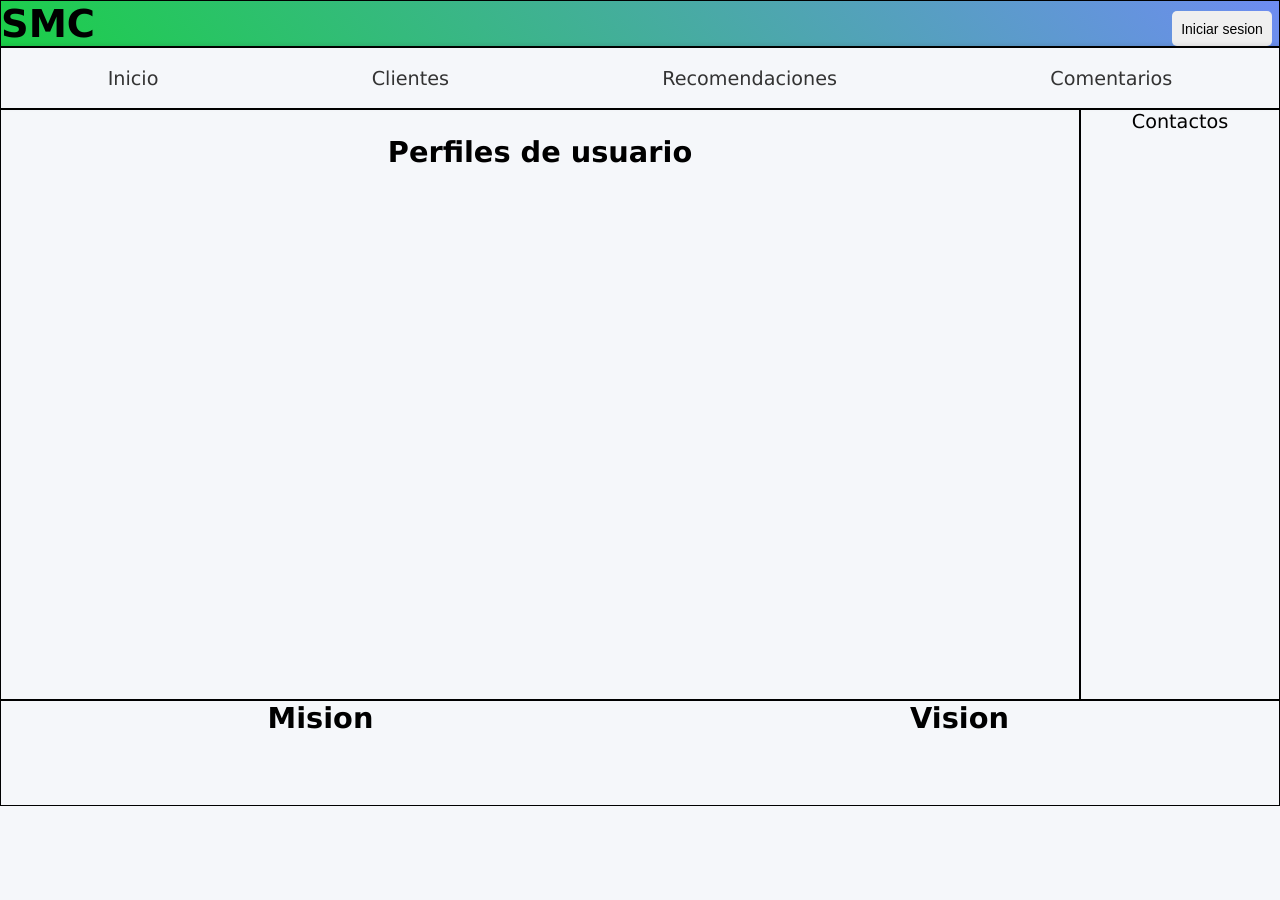
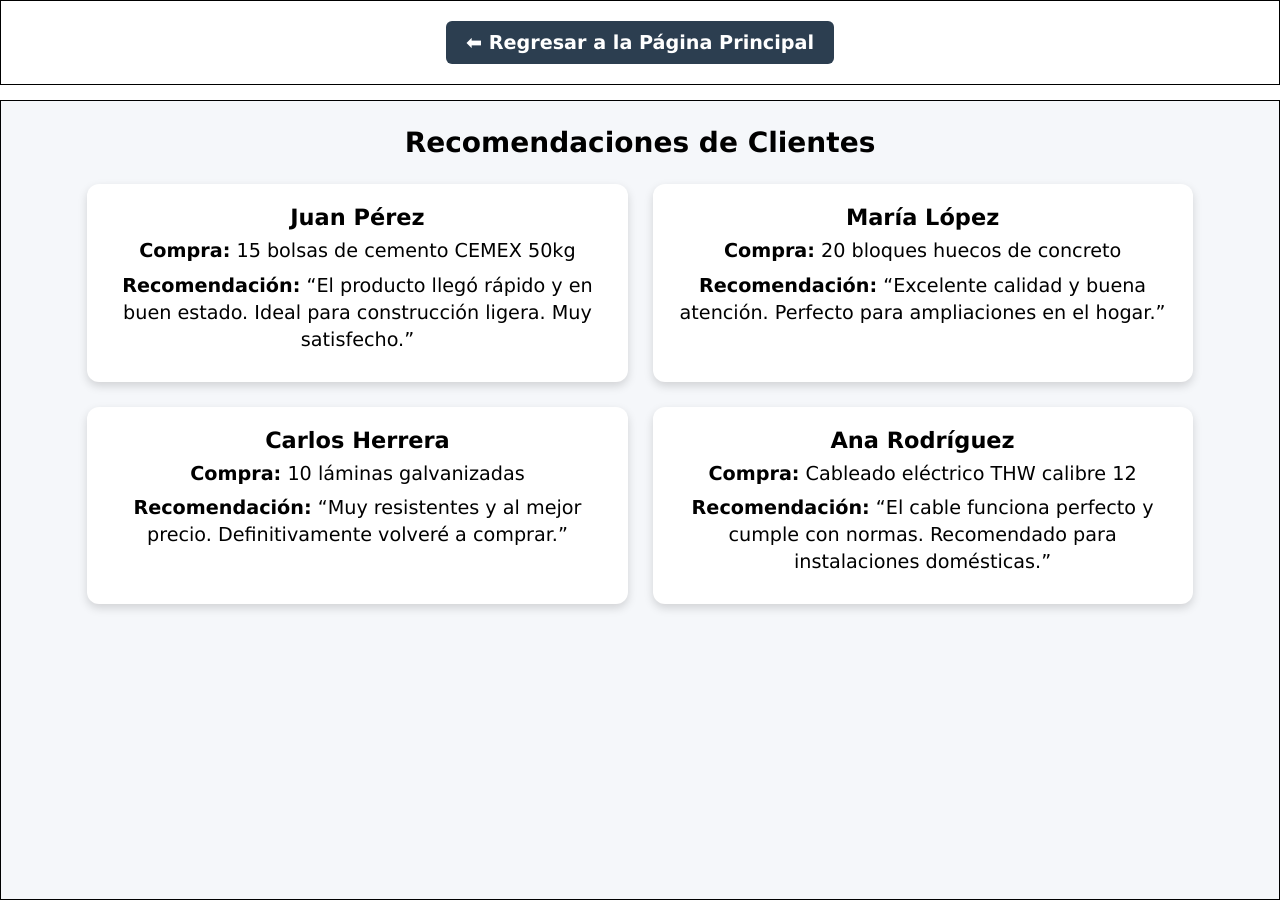
Before and after one commit to KebnarFB/SMC, a PHP site: page /Tabs/Recommends.html in a window 1280 px wide. Before the commit the page ends 806 px from the top, so only its background shows below. Run offline with PHP 8.4, Linux system fonts and the light colour scheme.

Commit message:
recomendaciones hecho

```diff
--- a/Backend/conexion.php
+++ b/Backend/conexion.php
@@ -1,6 +1,6 @@
 <?php
-$host = "100.113.115.21";
-$user = "remote";
+$host = "127.0.0.1";
+$user = "root";
 $pwd= "";
 $db = "smc_db";
 
--- /dev/null
+++ b/Frontend/Styles/recommends.css
@@ -0,0 +1,55 @@
+/* --- Recommends.css (solo para esta página) --- */
+
+/* Ocupa toda la pantalla */
+body.Design {
+    display: block !important;
+    margin: 0;
+    padding: 0;
+    width: 100%;
+    min-height: 100vh;
+}
+
+/* MAIN full */
+.main {
+    width: 100% !important;
+    min-height: 100vh !important;
+    padding: 40px;
+    box-sizing: border-box;
+}
+
+/* Ocultar la barra derecha SOLO en esta página */
+.right_bar {
+    display: none !important;
+}
+
+/* Tus tarjetas de recomendación */
+.reco-container {
+    display: grid;
+    grid-template-columns: repeat(2, 1fr);
+    gap: 25px;
+    width: 90%;
+    margin: auto;
+}
+
+.reco-card {
+    background: white;
+    padding: 20px;
+    border-radius: 12px;
+    box-shadow: 0 4px 10px rgba(0,0,0,0.15);
+    transition: 0.3s;
+}
+
+.reco-card:hover {
+    transform: translateY(-5px);
+    box-shadow: 0 6px 18px rgba(0,0,0,0.25);
+}
+
+.reco-card h3 {
+    margin-top: 0;
+    text-align: center;
+}
+
+.reco-card p {
+    margin: 8px 0;
+    line-height: 1.4;
+}
--- a/Frontend/pages/Tabs/Recommends.html
+++ b/Frontend/pages/Tabs/Recommends.html
@@ -5,82 +5,81 @@
     <meta charset="UTF-8">
     <meta name="viewport" content="width=device-width, initial-scale=1.0">
     <title>SMC</title>
-    <!-- Carpeta base de las imagenes -->
-    <base href="../Img/">
-    <base href="../Scripts/">
-    <!--Agregamos un logo a la pagina-->
-    <link rel="icon" type="image/x-icon" href="Logo.png" alt="logo"/>
-    <!-- Ponemos estilos externos -->
-    <link rel="stylesheet" href="../../styles/Principal.css">
+    <link rel="stylesheet" href="../../styles/recommends.css">
+    <link rel="stylesheet" href="../../Principal.css">
+
+    <style>
+        /* Centramos título */
+        h2 {
+            text-align: center;
+            font-size: 28px;
+            margin-bottom: 25px;
+        }
+
+        /* Botón regresar */
+        .back-btn {
+            display: inline-block;
+            margin: 20px auto;
+            padding: 10px 20px;
+            background-color: #2c3e50;
+            color: white;
+            text-decoration: none;
+            border-radius: 6px;
+            font-weight: bold;
+            transition: 0.2s ease-in-out;
+        }
+
+        .back-btn:hover {
+            background-color: #1a252f;
+        }
+
+        .back-container {
+            width: 100%;
+            text-align: center;
+            margin-bottom: 15px;
+        }
+    </style>
 </head>
 
 <body class="Design">
-    <!--Creamos el encabezado-->
-    <header class="header">
 
-        <div class="item" id="title">
-                <H1 >SMC</H1>
-        </div>
+    <!-- BOTÓN REGRESAR -->
+    <div class="back-container">
+        <a href="../Homepage.html" class="back-btn">⬅ Regresar a la Página Principal</a>
+    </div>
 
-        <button class="profileSection" id="profile" >
+    <!-- CONTENIDO PRINCIPAL -->
+    <article class="main">
+        <h2>Recomendaciones de Clientes</h2>
 
-                <div>
-                    Iniciar sesion
-                </div>
-        </button>
-    </header>
+        <div class="reco-container">
 
-    <!---Creamos el menu de seleccion-->
-    <nav class="menu">
-        <div class="main-container">
-            <a href="Home.html" class="options" id="home">
-                <img src="../Img/Tabs/Menu.png" alt="Inicio" class="menu-icon">
-                <span class="menu-text">Inicio</span>
-            </a>
+            <div class="reco-card">
+                <h3>Juan Pérez</h3>
+                <p><strong>Compra:</strong> 15 bolsas de cemento CEMEX 50kg</p>
+                <p><strong>Recomendación:</strong> “El producto llegó rápido y en buen estado. Ideal para construcción ligera. Muy satisfecho.”</p>
+            </div>
 
-            <a href="clientes.html" class="options" id="clients">
-                <img src="../Img/Tabs/Clients.png" alt="Clientes" class="menu-icon">
-                <span class="menu-text">Clientes</span>
-            </a>
+            <div class="reco-card">
+                <h3>María López</h3>
+                <p><strong>Compra:</strong> 20 bloques huecos de concreto</p>
+                <p><strong>Recomendación:</strong> “Excelente calidad y buena atención. Perfecto para ampliaciones en el hogar.”</p>
+            </div>
 
-            <a href="Recommends.html" class="options" id="recommend">
-                <img src="../Img/Tabs/Recommends.png" alt="Recomendaciones" class="menu-icon">
-                <span class="menu-text">Recomendaciones</span>
-            </a>
+            <div class="reco-card">
+                <h3>Carlos Herrera</h3>
+                <p><strong>Compra:</strong> 10 láminas galvanizadas</p>
+                <p><strong>Recomendación:</strong> “Muy resistentes y al mejor precio. Definitivamente volveré a comprar.”</p>
+            </div>
 
-            <a href="Comments.html" class="options" id="comments">
-                <img src="../Img/Tabs/Comments.png" alt="Comentarios" class="menu-icon">
-                <span class="menu-text">Comentarios</span>
-            </a>
-        </div>
-    </nav>
-
-    <!--Barra de el lado derecho-->
-    <aside class="right_bar">
-        Contactos
-    </aside>
-
-    <!--Barra de el lado izquierdo-->
-    <aside class="left_bar">
-        Sidebar izquierdo
-    </aside>
-
-    <!--Lo principal-->
-    <article class="main">
-        <h2>Perfiles de usuario</h2>
-        <div class="perfilContenedor">
-                <!--Aqui pondremos los campos que nos serviran para insertar informacion-->
+            <div class="reco-card">
+                <h3>Ana Rodríguez</h3>
+                <p><strong>Compra:</strong> Cableado eléctrico THW calibre 12</p>
+                <p><strong>Recomendación:</strong> “El cable funciona perfecto y cumple con normas. Recomendado para instalaciones domésticas.”</p>
+            </div>
 
         </div>
     </article>
-    <!--La parte de abajo-->
-    <footer class="footer">
-        <div id="MandV">
-            <h2>Mision</h2>
-            <h2>Vision</h2>
-        </div>
-    </footer>
 
-    <script src="../scripts/Principal.js"></script>
 </body>
 </html>
```
Also changed, not shown: Frontend/pages/Principal.php (+3 -7 lines), Frontend/Styles/Principal.css (line endings or trailing spaces).
